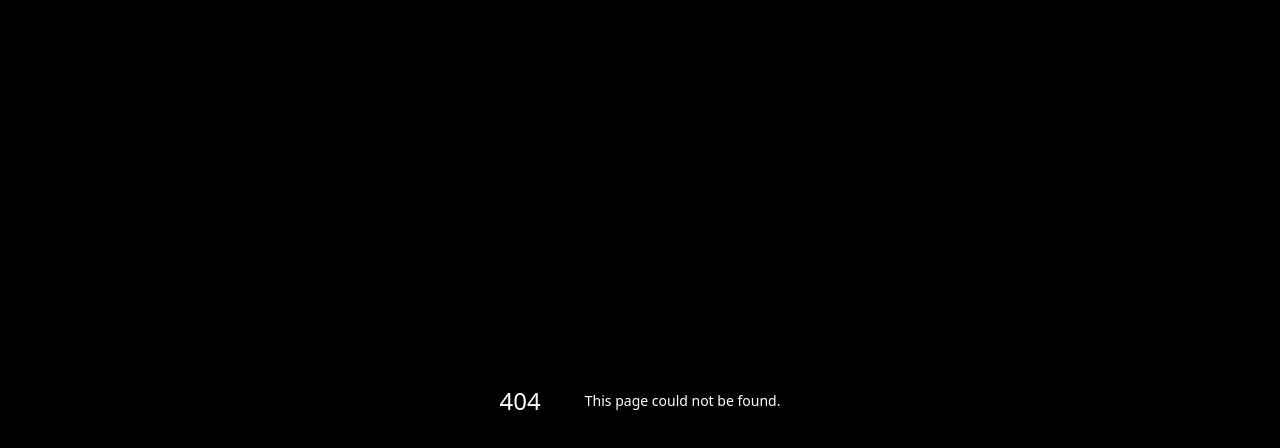
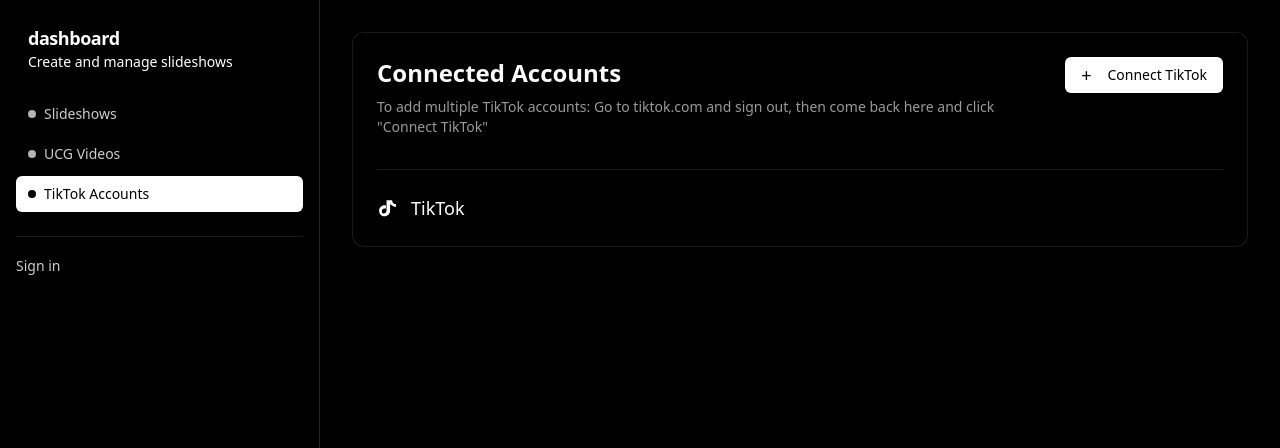
Before and after one commit to yachty66/aitiktokz, a Next.js app: page /dashboard/tiktok-accounts in a window 1280 px wide. Before the commit this address had no page. Shown: the top 448 px of the page. Built offline with nearby package versions, Linux system fonts and the light colour scheme; no server answers.

Commit message:
initial tiktok page

```diff
--- /dev/null
+++ b/app/dashboard/tiktok-accounts/page.tsx
@@ -0,0 +1,54 @@
+"use client";
+
+import { Card } from "@/components/ui/card";
+import { Button } from "@/components/ui/button";
+
+export default function TikTokAccountsPage() {
+  const handleConnect = async () => {
+    // TODO: Wire to your TikTok OAuth flow
+    // For now just log; replace with router.push to your auth URL
+    console.log("Connect TikTok clicked");
+  };
+
+  return (
+    <div className="min-h-screen bg-black text-white">
+      <div className="space-y-6">
+        <Card className="bg-black border border-white/10 p-6">
+          <div className="flex items-start justify-between gap-4">
+            <div>
+              <h1 className="text-2xl font-semibold">Connected Accounts</h1>
+              <p className="text-sm text-white/60 mt-2">
+                To add multiple TikTok accounts: Go to tiktok.com and sign out,
+                then come back here and click "Connect TikTok"
+              </p>
+            </div>
+            <Button
+              className="bg-white text-black hover:bg-gray-200"
+              onClick={handleConnect}
+            >
+              <span className="mr-2 text-lg leading-none">+</span>
+              Connect TikTok
+            </Button>
+          </div>
+
+          <div className="mt-8 border-t border-white/10 pt-6">
+            <div className="flex items-center gap-3 text-white">
+              {/* TikTok glyph */}
+              <svg
+                width="22"
+                height="22"
+                viewBox="0 0 24 24"
+                fill="currentColor"
+                className="text-white"
+                aria-hidden
+              >
+                <path d="M16.5 3.5v.2c0 2.2 1.8 4 4 4h.2v3.2c-1.6-.1-3.1-.6-4.4-1.5-.8-.6-1.5-1.3-2-2.1v7.8c0 3.3-2.7 6-6 6S2.3 18.4 2.3 15s2.7-6 6-6c.5 0 1 .1 1.4.2v3.6c-.4-.2-.9-.3-1.4-.3-1.7 0-3.1 1.4-3.1 3.1S5.6 18 7.3 18s3.1-1.4 3.1-3.1V3.5h6.1z" />
+              </svg>
+              <span className="text-lg font-medium">TikTok</span>
+            </div>
+          </div>
+        </Card>
+      </div>
+    </div>
+  );
+}
--- a/components/dashboard/Sidebar.tsx
+++ b/components/dashboard/Sidebar.tsx
@@ -15,6 +15,7 @@
 const NAV_ITEMS: NavItem[] = [
   { href: "/dashboard/slideshows", label: "Slideshows" },
   { href: "/dashboard/ucg-videos", label: "UCG Videos" },
+  { href: "/dashboard/tiktok-accounts", label: "TikTok Accounts" },
 ];
 
 export function Sidebar() {
```
Also changed, not shown: 1 other file (tests, documents, lock files or other folders).
